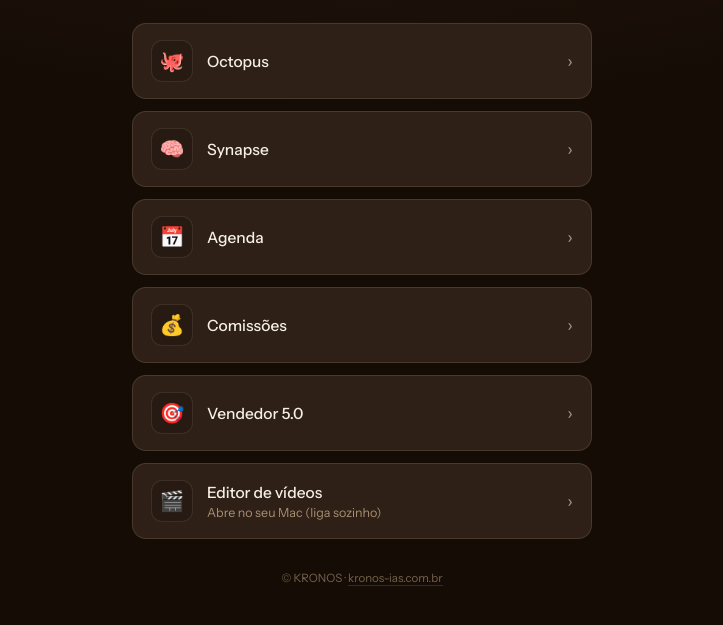
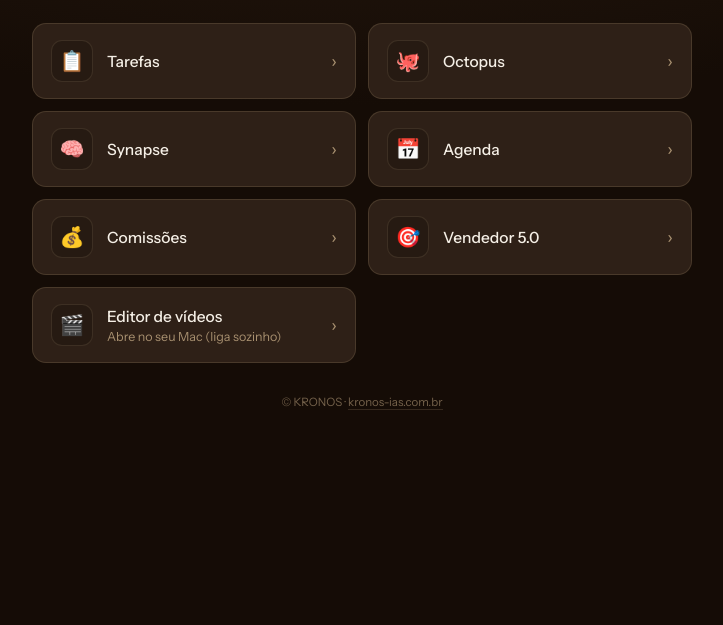
Before and after one commit to filosofiaempreendedora00/lp-propostas-kronos, a plain HTML site: page sales/index.html in a window 1280 px wide. Shown: the part 167-792 px from the top of the page, without its empty margins (278-1001 px from the left). Drawn offline with nearby package versions, Linux system fonts and the light colour scheme.

Commit message:
feat(sales): layout em 2 colunas + Tarefas do Synapse como 1o item (Octopus em seguida)
Co-Authored-By: Claude Opus 4.8 <noreply@anthropic.com>

```diff
--- a/sales/index.html
+++ b/sales/index.html
@@ -25,14 +25,14 @@
       padding:48px 20px calc(40px + env(safe-area-inset-bottom));
       -webkit-font-smoothing:antialiased;
     }
-    .wrap{width:100%; max-width:460px; display:flex; flex-direction:column; gap:26px;}
+    .wrap{width:100%; max-width:660px; display:flex; flex-direction:column; gap:26px;}
     header{text-align:center;}
     .brand{font-family:var(--serif); font-weight:600; font-size:22px; letter-spacing:.32em;
       color:var(--creme); text-transform:uppercase; margin-bottom:22px;}
     .brand span{color:var(--dourado)}
     h1.title{font-family:var(--serif); font-weight:500; font-size:34px; line-height:1.08;}
     p.sub{color:var(--areia); font-size:14px; line-height:1.55; margin-top:10px; font-weight:300;}
-    nav{display:flex; flex-direction:column; gap:12px;}
+    nav{display:grid; grid-template-columns:1fr 1fr; gap:12px;}
     .link{display:flex; align-items:center; gap:14px;
       background:var(--sepia); border:1px solid rgba(168,144,112,.22);
       border-radius:14px; padding:16px 18px; text-decoration:none; color:var(--creme);
@@ -53,7 +53,7 @@
       border-radius:999px; padding:3px 9px; letter-spacing:.05em; text-transform:uppercase;}
     footer{text-align:center; color:var(--areia); opacity:.65; font-size:11.5px; margin-top:6px; font-weight:300;}
     footer a{color:var(--areia); text-decoration:none; border-bottom:1px solid rgba(168,144,112,.35);}
-    @media(max-width:380px){ h1.title{font-size:29px} .link{padding:14px 15px} }
+    @media(max-width:520px){ h1.title{font-size:29px} .link{padding:14px 15px} nav{grid-template-columns:1fr} }
   </style>
 </head>
 <body>
@@ -70,6 +70,7 @@
   <script>
     /* ===== EDITE SÓ AQUI. soon:true = aparece como "em breve" (sem link) ===== */
     const LINKS = [
+      { ico:"📋", lbl:"Tarefas",          url:"https://synapse.turbopartners.com.br/crm/tarefas" },
       { ico:"🐙", lbl:"Octopus",          url:"https://octopus.turbopartners.com.br/" },
       { ico:"🧠", lbl:"Synapse",          url:"https://synapse.turbopartners.com.br/crm/pipeline/commerce" },
       { ico:"📅", lbl:"Agenda",           url:"https://synapse.turbopartners.com.br/crm/agenda" },
```
